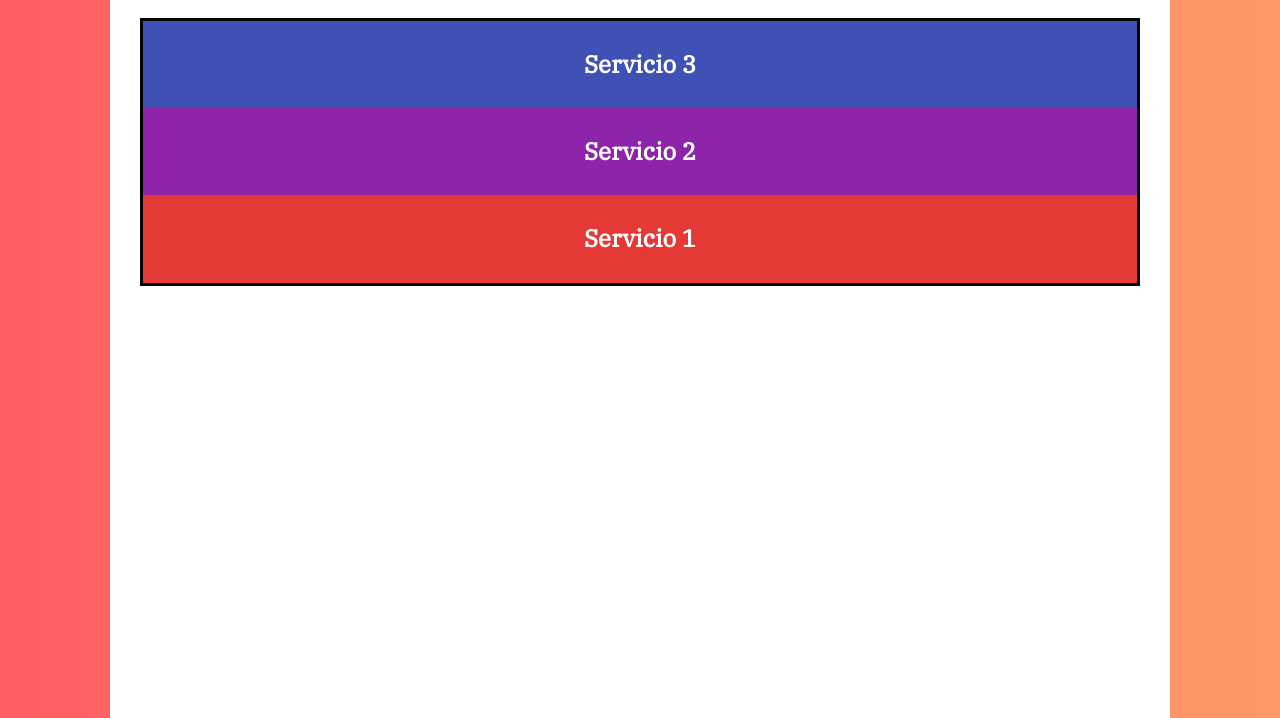
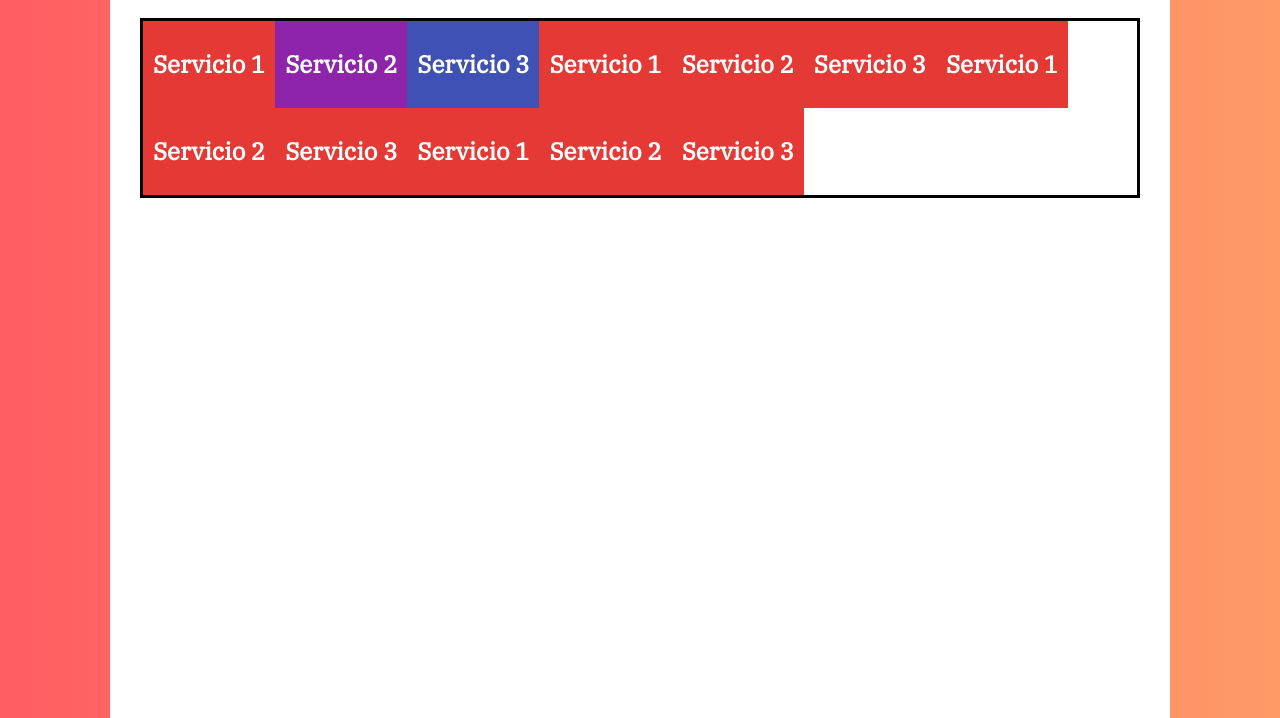
Before and after one commit to IngOcram/curso-flexbox-css-grid, a plain HTML site: page basicos-flexbox/01-inicio/index.html in a window 1280 px wide. Shown: the part 82-800 px from the top of the page. Drawn offline with nearby package versions, Linux system fonts and the light colour scheme.

Commit message:
flex wrap

```diff
--- a/basicos-flexbox/01-inicio/index.html
+++ b/basicos-flexbox/01-inicio/index.html
@@ -25,6 +25,37 @@
             <div class="elemento-flex elemento-3">
                 <h2>Servicio 3</h2>
             </div>
+
+            <div class="elemento-flex elemento-1">
+                <h2>Servicio 1</h2>
+            </div>
+            <div class="elemento-flex elemento-2">
+                <h2>Servicio 2</h2>
+            </div>
+            <div class="elemento-flex elemento-3">
+                <h2>Servicio 3</h2>
+            </div>
+
+            <div class="elemento-flex elemento-1">
+                <h2>Servicio 1</h2>
+            </div>
+            <div class="elemento-flex elemento-2">
+                <h2>Servicio 2</h2>
+            </div>
+            <div class="elemento-flex elemento-3">
+                <h2>Servicio 3</h2>
+            </div>
+
+            <div class="elemento-flex elemento-1">
+                <h2>Servicio 1</h2>
+            </div>
+            <div class="elemento-flex elemento-2">
+                <h2>Servicio 2</h2>
+            </div>
+            <div class="elemento-flex elemento-3">
+                <h2>Servicio 3</h2>
+            </div>
+
         </div>
     </div>
 
--- a/basicos-flexbox/01-inicio/styles.css
+++ b/basicos-flexbox/01-inicio/styles.css
@@ -26,7 +26,13 @@ h2 {
     display: flex;
     border: 3px solid black;
     /** Direcciones **/
-    flex-direction: column-reverse;
+    flex-direction: row;
+    /** WRAP */
+    flex-wrap: wrap-reverse;
+
+    /** flex flow  -- column  o row y wrap, nowrap o wrap-reverse **/
+
+    flex-flow: row wrap;
 }
 
 .elemento-flex {
```
